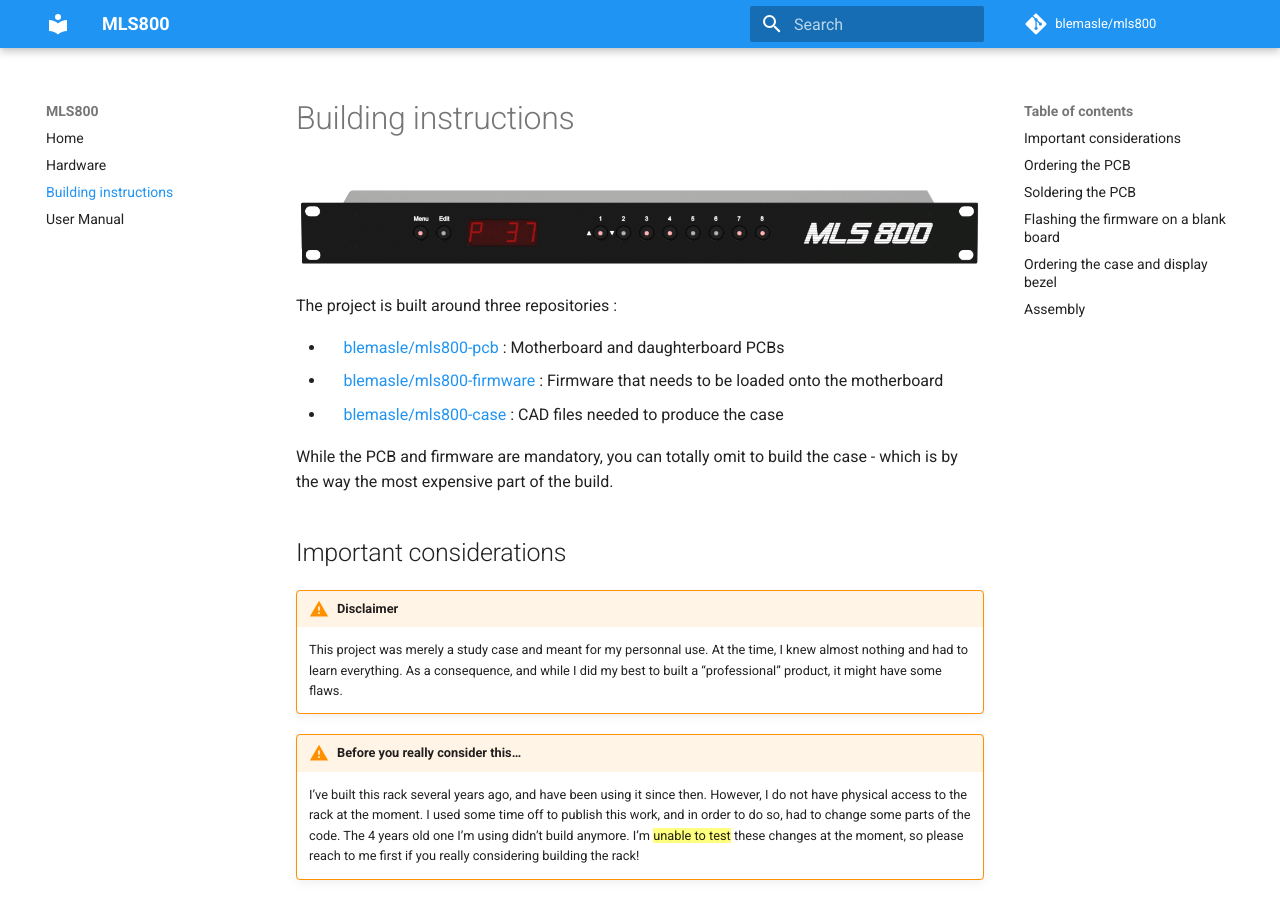
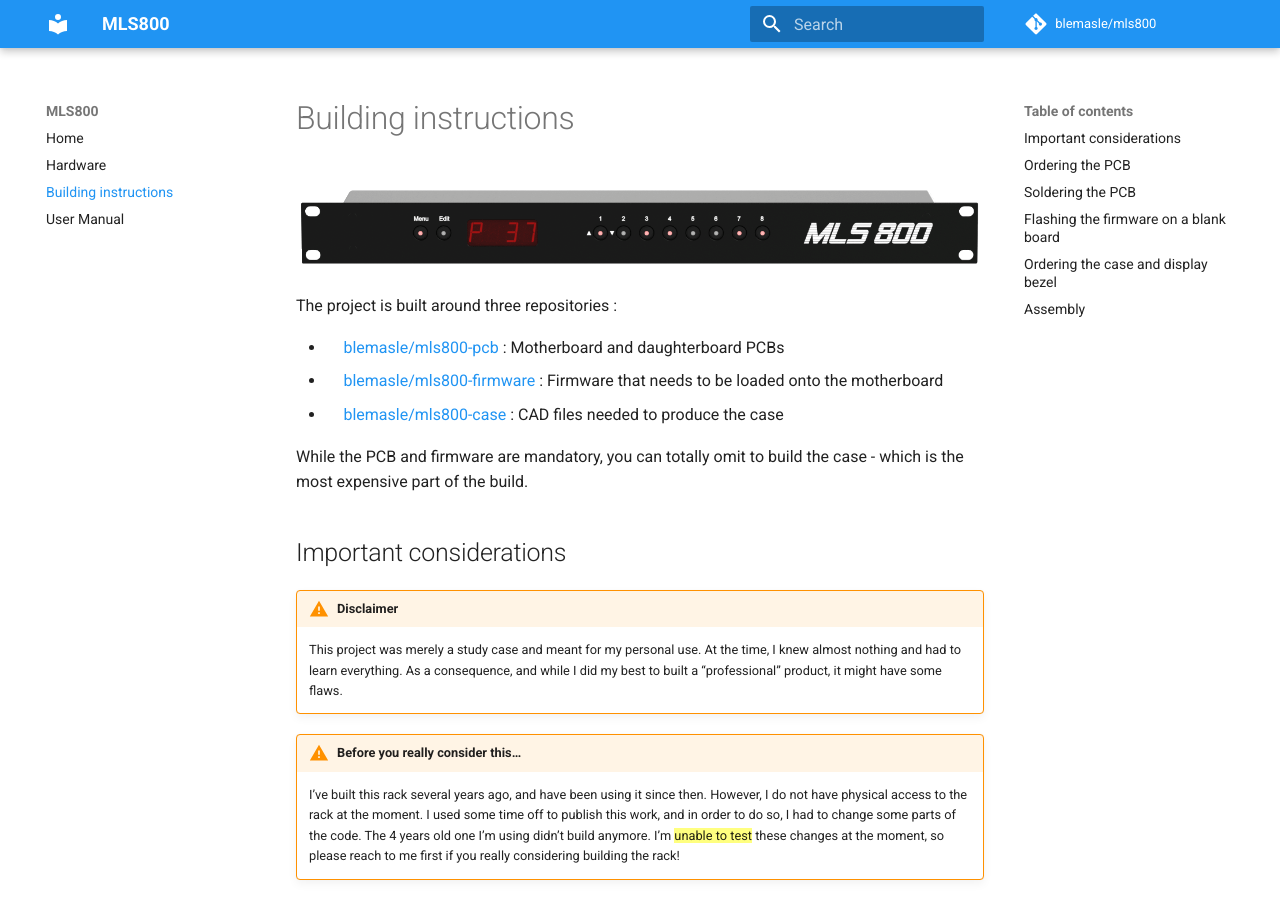
Before and after one commit to blemasle/mls800, an MkDocs documentation site: the page built from docs/building.md, in a window 1280 px wide and 900 px high. Built offline with MkDocs 1.6.1 and Material for MkDocs 9.7.7, drawn with Linux system fonts in a browser that asks for light colours; comment, search, counter and statistics services are not loaded; some of the changed text lies outside the part shown.

Commit message:
Fixed some mistakes

```diff
--- a/docs/building.md
+++ b/docs/building.md
@@ -4,15 +4,15 @@
 
 --8<-- "_partials/repositories.md"
 
- While the PCB and firmware are mandatory, you can totally omit to build the case - which is by the way the most expensive part of the build.
+ While the PCB and firmware are mandatory, you can totally omit to build the case - which is the most expensive part of the build.
 
 ## Important considerations
 
 !!! warning "Disclaimer"
-    This project was merely a study case and meant for my personnal use. At the time, I knew almost nothing and had to learn everything. As a consequence, and while I did my best to built a "professional" product, it might have some flaws.
+    This project was merely a study case and meant for my personal use. At the time, I knew almost nothing and had to learn everything. As a consequence, and while I did my best to built a "professional" product, it might have some flaws.
 
 !!! warning "Before you really consider this..."
-    I've built this rack several years ago, and have been using it since then. However, I do not have physical access to the rack at the moment. I used some time off to publish this work, and in order to do so, had to change some parts of the code. The 4 years old one I'm using didn't build anymore. I'm ==unable to test== these changes at the moment, so please reach to me first if you really considering building the rack!
+    I've built this rack several years ago, and have been using it since then. However, I do not have physical access to the rack at the moment. I used some time off to publish this work, and in order to do so, I had to change some parts of the code. The 4 years old one I'm using didn't build anymore. I'm ==unable to test== these changes at the moment, so please reach to me first if you really considering building the rack!
 
 ## Ordering the PCB
 
@@ -35,9 +35,9 @@
 
 ![ISCP header on pcb](assets/building-icsp-header-pcb.jpg)&nbsp;![ISCP header pinout](assets/building-icsp-header.jpg)
 
-You'll need either a programmer, or another Arduino with the `ArduinoISP` sketch loaded on to it. I usually dedicate an Arduino Nano to this task. A complete procedure can be found on the [Arduino website](https://www.arduino.cc/en/Tutorial/ArduinoISP).
+You'll need either a programmer or another Arduino with the `ArduinoISP` sketch loaded on to it. I usually dedicate an Arduino Nano to this task. A complete procedure can be found on the [Arduino website](https://www.arduino.cc/en/Tutorial/ArduinoISP).
 
-* Upload the `ArduinoISP` sketch to a second arduino
+* Upload the `ArduinoISP` sketch to a second Arduino
 * Carefully wire your programmer to the MLS800 PCB
 * From the Arduino IDE, select the `Arduino micro` board and `Arduino as ISP` programmer
 * Select the COM port of your programmer
--- a/docs/hardware.md
+++ b/docs/hardware.md
@@ -4,11 +4,13 @@
 
 Those two boards fit in a custom designed stainless steel case with self-clinching fasteners and digital printing for a nice, professional-like finish.
 
+[![MLS800](assets/product-back-2.gif)](assets/large/product-back-2.png)
+
 ## The motherboard
 
 The MLS800 is based on the [Arduino Micro](https://store.arduino.cc/usa/arduino-micro) design. As such, it is powered by an [ATmega32U4](https://www.microchip.com/wwwproducts/en/ATmega32U4). The ATmega32U4 does not need an additional IC to interface with a USB port and provides 2 hardware serial ports out of the box. The MIDI protocol being a serial communication protocol, this choice made perfect sense.
 
-Connected to that processor are several ICs. A [MCP23017](https://www.microchip.com/wwwproducts/en/MCP23017) port expander drives two [ULN2803ADW](https://www.ti.com/store/ti/en/p/product?p=ULN2803ADW) NPN arrays. Each pair of NPN transistor drive one [V23079E1201B301](https://www.te.com/usa-en/product-6-1393788-8.html) bistable relays. This design allows keeping things simple on every level. PCB traces are kept parallel and changes sides as few times as possible, while there is no complex bit manipulations to change loop states: port A (bit 0 to 7) of the MCP23017 turn the corresponding loop ON, while the other turn it off. The use of bistable relays allows reducing power consumption, as power is only needed while changing their state. Finally, an [24LC256](https://www.microchip.com/wwwproducts/en/en010828) EEPROM is used for preset storage.
+Connected to that processor are several ICs. A [MCP23017](https://www.microchip.com/wwwproducts/en/MCP23017) port expander drives two [ULN2803ADW](https://www.ti.com/store/ti/en/p/product?p=ULN2803ADW) NPN arrays. Each pair of NPN transistor drive one [V23079E1201B301](https://www.te.com/usa-en/product-6-1393788-8.html) bistable relays. This design allows to keeps things simple on every level. PCB traces are kept parallel and changes sides as few times as possible, and port A of the MCP23017 is used to turn loops ON while port B turn them off. Bistable relays allows reducing power consumption, as power is only needed while changing their state. Finally, an [24LC256](https://www.microchip.com/wwwproducts/en/en010828) EEPROM is used for preset storage.
 
 The power is supplied by 2 [LM340MP-5.0/NOPB](https://www.ti.com/store/ti/en/p/product/?p=LM340MP-5.0/NOPB) each capable of delivering 1.5A@5VDC.
 
@@ -44,7 +46,7 @@
 
 The case is made out of 4 black painted and bent stainless steel sheets and assembled with self-clinching fasteners. It helps to keep the out surface smooth and gives the overall a professional-like finish. A laser cut acrylic bezel and the digitally printed front panel helps push that feeling even further.
 
-[![Rack front left](assets/hardware-rack-front-left.jpg){: width="40%"}](assets/large/hardware-rack-front-left.jpg)&nbsp;&nbsp;
+[![Rack front left](assets/hardware-rack-front-left.jpg){: width="39%"}](assets/large/hardware-rack-front-left.jpg)&nbsp;&nbsp;
 [![Rack front right](assets/hardware-rack-front-right.jpg){: width="58%"}](assets/large/hardware-rack-front-right.jpg)
 
 [![Self clinching fasteners](assets/hardware-rack-fasteners.jpg)](assets/large/hardware-rack-fasteners.jpg)
--- a/docs/manual.md
+++ b/docs/manual.md
@@ -287,7 +287,7 @@
 ??? example "I'm a command-line guy !"
 	1. Download the [latest release](https://github.com/blemasle/mls800-firmware/releases/latest) [![Latest release](https://img.shields.io/github/release/blemasle/mls800-firmware.svg?maxAge=3600)](https://github.com/blemasle/mls800-firmware/releases/latest) and uncompress its content.
 	2. Connect the MLS800 to your computer using a USB-B cable.
-	3. Run `avrdude -C .avrdude.conf -c arduino -p m32u4 -b 57600 -D -P COM4 -U flash:w:MLS800.hex:i -vv`, replacing `COM4` by the actual MLS800 COM port on your machine
+	3. Run `avrdude -C avrdude.conf -c arduino -p m32u4 -b 57600 -D -P COM4 -U flash:w:MLS800.hex:i -vv`, replacing `COM4` by the actual MLS800 COM port on your machine
 
 ??? example "I'm a developer !"
 	1. Clone @blemasle/mls800-firmware
```
Also changed, not shown: other parts of docs/manual.md (+4 -4 lines), docs/_partials/features.md (+1 -1 lines).
